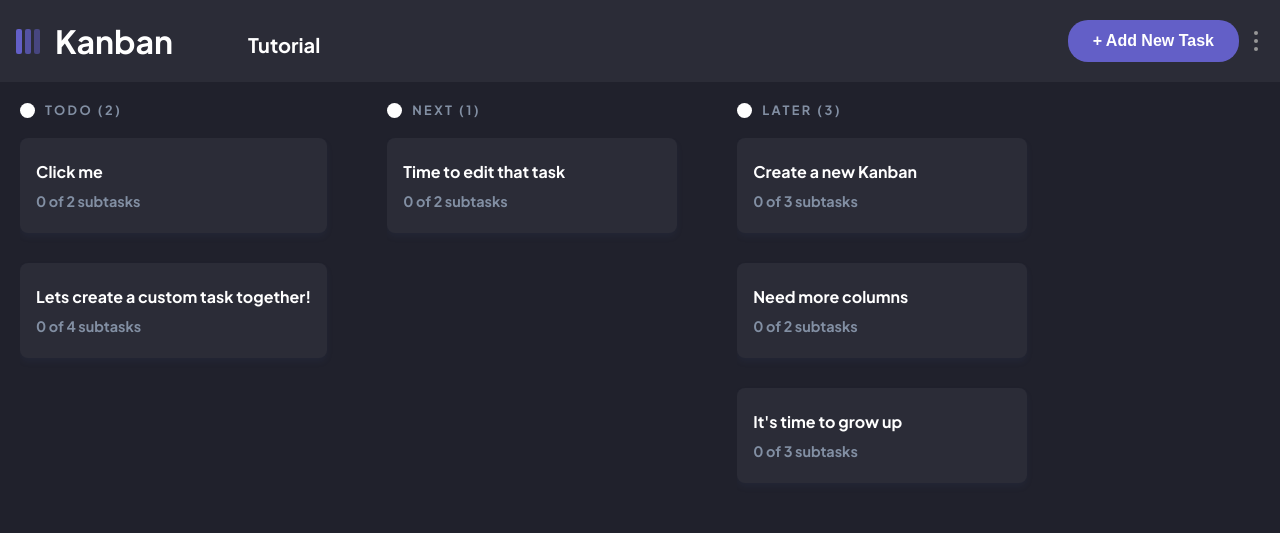
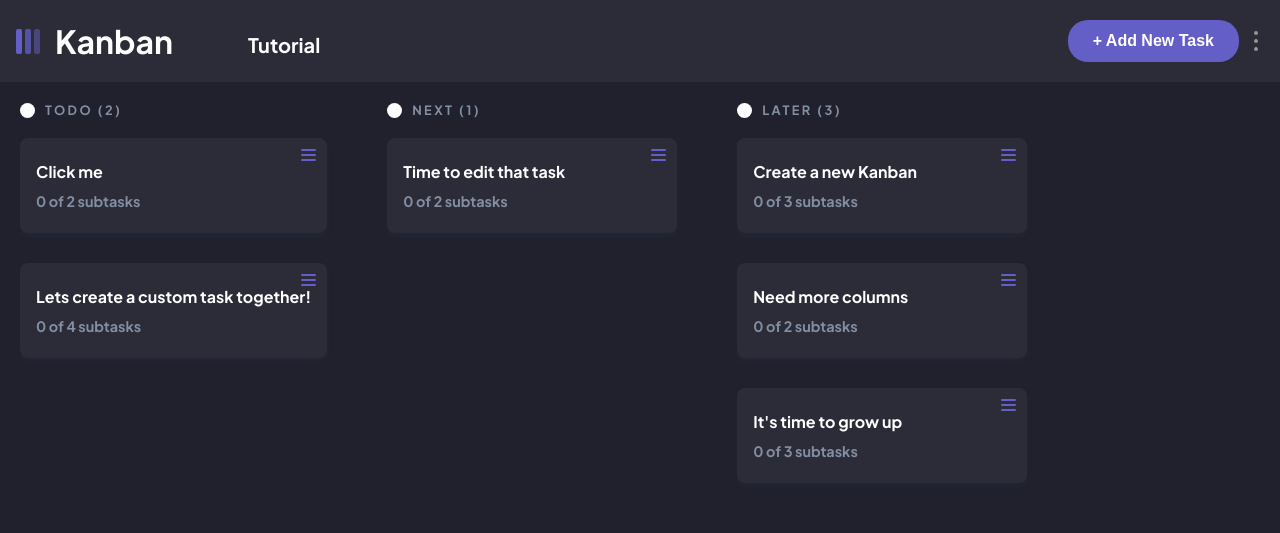
Before and after one commit to Dylanluiz/kanban-board, a React (Vite) app: page / in a window 1280 px wide. Shown: the top 533 px of the page. Built offline with nearby package versions, Linux system fonts and the light colour scheme.

Commit message:
minor changes
drag-drop functionality working on desktop

```diff
--- a/src/components/KanbanBoard.jsx
+++ b/src/components/KanbanBoard.jsx
@@ -40,7 +40,7 @@ export default function KanbanBoard() {
     const handelDragEnd = e => {
       e.stopPropagation()
       if (dargedObj.current.id === e.target.dataset.id) {
-        document.querySelector('.is-moving').classList.remove('is-moving')
+        document.querySelector('.is-moving')?.classList.remove('is-moving')
       setBoards(prevBoards => {
         return prevBoards.map(board => {
           if (board.isOpen) {
@@ -99,19 +99,26 @@ export default function KanbanBoard() {
 
       draggable.addEventListener('touchend', handelDragEnd)
       draggable.addEventListener('touchmove', e => {
-        const rect = e.target.getBoundingClientRect()
         e.preventDefault()
+        console.log(e.touches[0])
         setClientMove(
+          screenWidth >= 760 ?
           {
-            left: `${e.targetTouches[0].clientX - rect.y}px`,
-            top: `${e.targetTouches[0].clientY - rect.y}px`,
+            left: `${e.touches[0].clientX}px`,
+            top: `${e.touches[0].clientY}px`,
+            position: 'absolute'
+          }
+          :
+          {
+            left: `${e.targetTouches[0].clientX}px`,
+            top: `${e.targetTouches[0].clientY}px`,
             position: 'absolute'
           })
 
         if (e.target === draggable) {
           let filterID = []
         for (let i = 0; i < ids.length; i++) {
-          if (e.touches[0].clientX > (i * 330)) {
+          if (e.touches[0].clientX > (i * 300)) {
             filterID = []
             filterID.push(ids[i])
 
@@ -120,6 +127,7 @@ export default function KanbanBoard() {
         currentContainer.current = filterID[0]
         } else return
       })
+
     })
 
     containers.current.forEach(container =>{
@@ -149,7 +157,6 @@ export default function KanbanBoard() {
           dargedObj.current = currentElementDragged
           }
         })
-
         draggable.removeEventListener('touchend', handelDragEnd)
       })
     }
@@ -226,6 +233,13 @@ export default function KanbanBoard() {
                                         data-id={task.id}
                                         draggable={true}
                                         >
+                                    <button
+                                      className="moveable-line-container"
+                                      >
+                                      <div className="moveable-line"></div>
+                                      <div className="moveable-line"></div>
+                                      <div className="moveable-line"></div>
+                                    </button>
                                     <h4 className={`task-title ${themeState ? 'light-mode' : 'dark-mode'}`}>{task.title}</h4>
                                     {task.subtasks.length > 0 ?
                                     <p className="tasks-subtasks">{
--- a/src/index.css
+++ b/src/index.css
@@ -286,6 +286,7 @@ header {
 .task-title {
   margin: 0;
   color: #FFF;
+  width: fit-content;
 }
 
 .tasks-subtasks {
@@ -293,6 +294,7 @@ header {
   color: #828FA3;
   font-size: 0.9rem;
   font-weight: 700;
+  width: fit-content;
 }
 
 .kanban-subtask-container {
@@ -306,6 +308,7 @@ header {
   gap: 10px;
   box-shadow: 0px 4px 6px 0px rgba(54, 78, 126, 0.10);
   cursor: pointer;
+  position: relative;
 }
 
 @keyframes ease-up {
@@ -1250,6 +1253,26 @@ input[type='color']::-webkit-color-swatch {
   cursor: not-allowed;
 }
 
+/* movable line */
+
+.moveable-line-container {
+  display: flex;
+  flex-direction: column;
+  background-color: transparent;
+  border: none;
+  gap: 3px;
+  position: absolute;
+  top: 10px;
+  right: 5px;
+}
+
+.moveable-line {
+  width: 15px;
+  height: 2px;
+  background-color: #635FC7;
+  border-radius: 2px;
+}
+
 @media (min-width: 425px) {
   .more-info-dialog,
   .edit-current-task-container,
```
